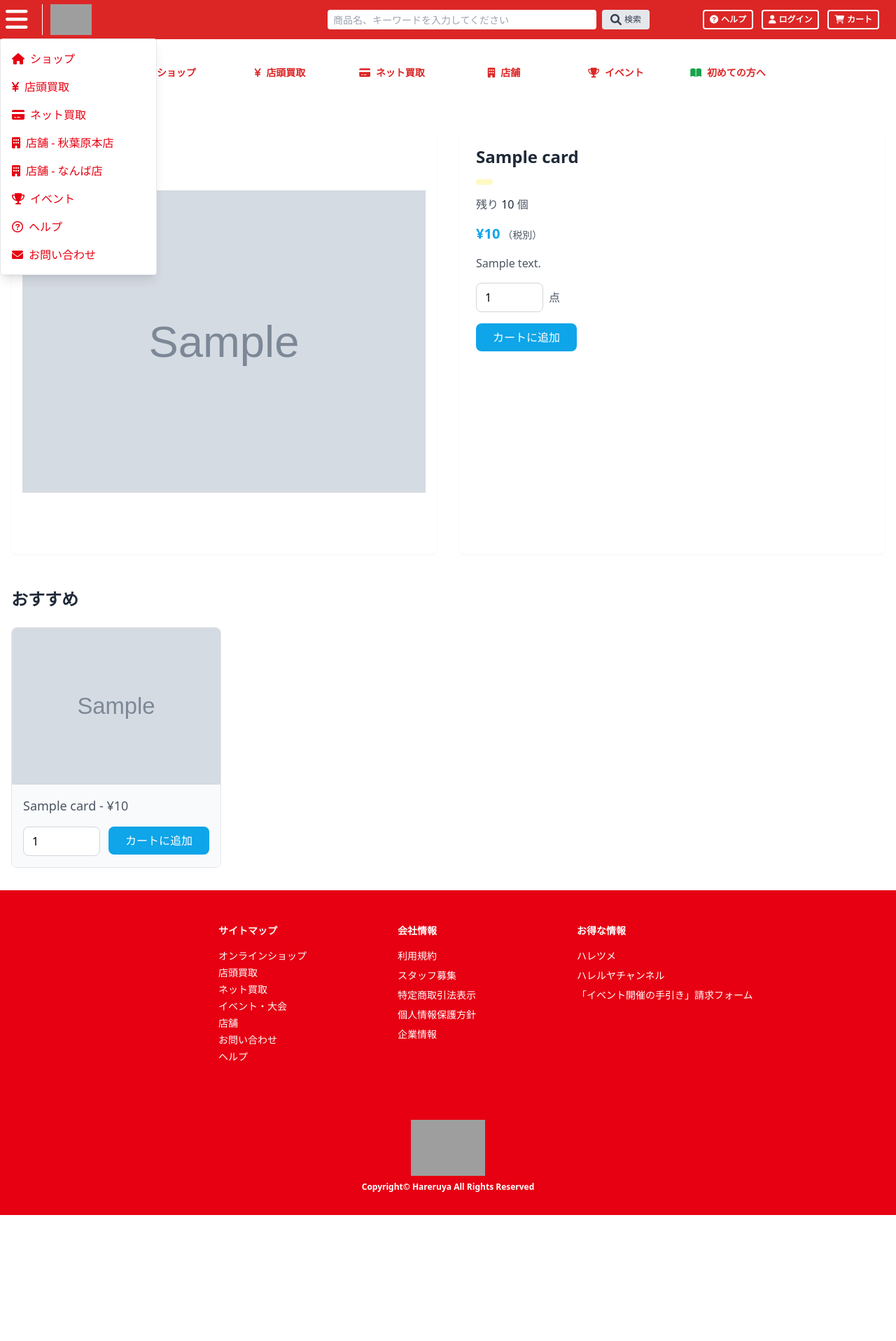
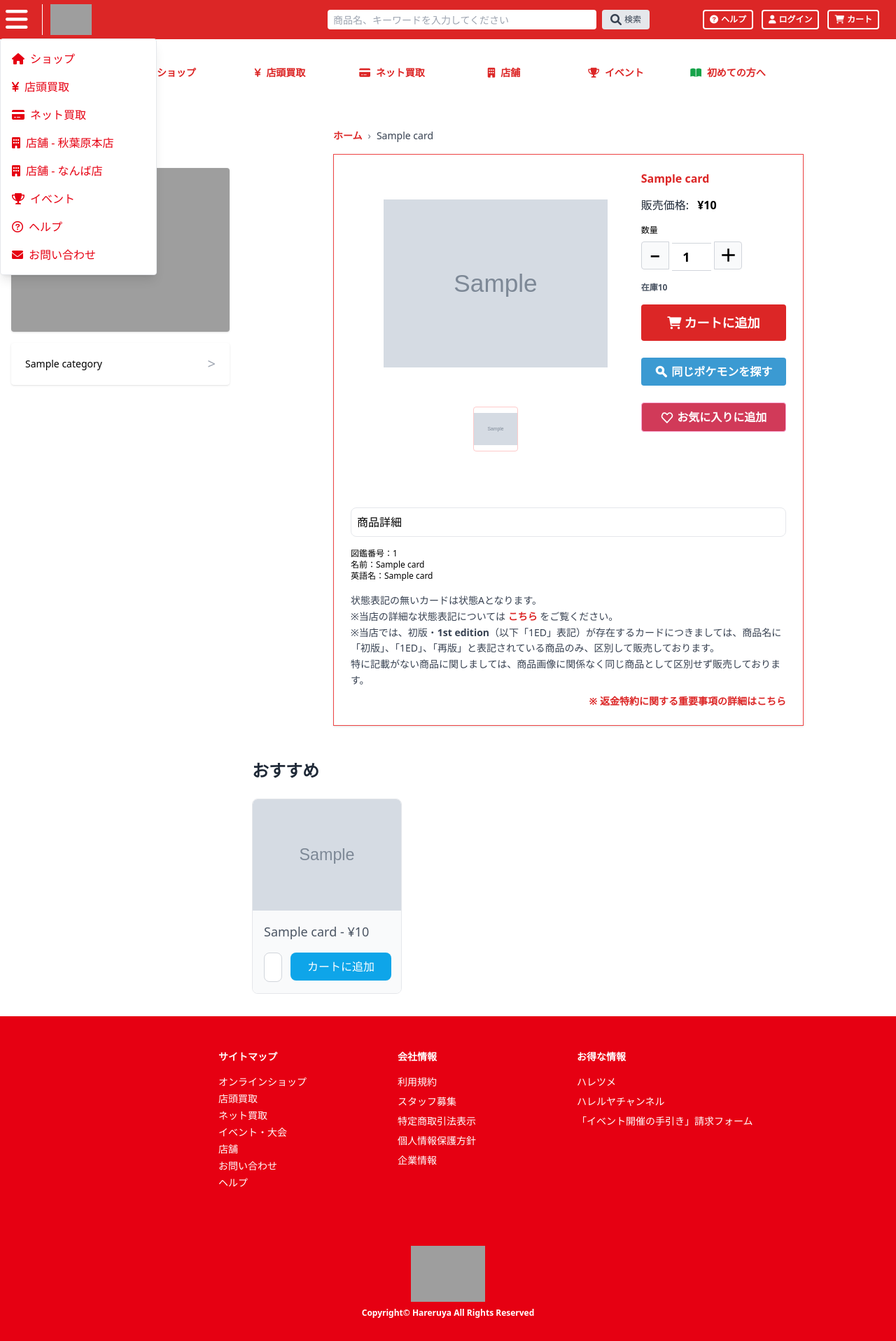
Before and after one commit to yamada0914/django-practice, a Django app: page /products/1/ in a window 1280 px wide. Shown: the whole page at 70% size. Before the commit the page ends 1736 px from the top, so only its background shows below. Run offline with Django 3.2, Linux system fonts and the light colour scheme; tables that the repository leaves empty hold one stand-in row (values such as "Sample post"); grey boxes marked "Sample" are stand-in pictures; some libraries are stand-ins or nearby versions; grey boxes are pictures that could not be loaded.

Commit message:
カード詳細画面のデザイン修正

```diff
--- a/base/management/commands/fetch_images.py
+++ b/base/management/commands/fetch_images.py
@@ -84,7 +84,7 @@ class Command(BaseCommand):
         finally:
             driver.quit()
 
-    def get_image_save_path(self, img_url, base_dir='static/Cards') -> str:
+    def get_image_save_path(self, img_url, base_dir='static/items') -> str:
         """画像の保存先パスを生成"""
         img_filename = os.path.basename(img_url)
         return os.path.join(base_dir, img_filename)
--- a/base/models/item_models.py
+++ b/base/models/item_models.py
@@ -42,7 +42,7 @@ class Card(models.Model):
     id = models.CharField(default=create_id, primary_key=True,
                           max_length=22, editable=False)
     pokemon_id = models.CharField(default='', max_length=50)
-    name = models.CharField(default='', max_length=50)
+    name = models.CharField(default='', max_length=100)
     pokemon_name = models.CharField(default='', max_length=50)
     english_name = models.CharField(default='', max_length=50)
     price = models.PositiveIntegerField(default=0)
@@ -57,6 +57,26 @@ class Card(models.Model):
     pack = models.ForeignKey(
         Pack, on_delete=models.SET_NULL, null=True, blank=True, related_name='cards')
     tags = models.ManyToManyField(Tag)
+    rarity = models.CharField(
+        max_length=10, blank=True, default='')
+    type = models.CharField(max_length=10, blank=True, default='')
+    number = models.CharField(
+        max_length=20, blank=True, default='')  # 例: 001/100
+    series_code = models.CharField(
+        max_length=20, blank=True, default='')  # 例: SV9
 
     def __str__(self):
         return self.name
+
+    @property
+    def display_name(self):
+        parts = [self.name]
+        if self.rarity:
+            parts.append(f'({self.rarity})')
+        if self.type:
+            parts.append(f'{{{self.type}}}')
+        if self.number:
+            parts.append(f'〈{self.number}〉')
+        if self.series_code:
+            parts.append(f'[{self.series_code}]')
+        return ''.join(parts)
--- a/config/settings.py
+++ b/config/settings.py
@@ -34,6 +34,7 @@ INSTALLED_APPS = [
     'django.contrib.sessions',
     'django.contrib.messages',
     'django.contrib.staticfiles',
+    'django.contrib.humanize',
     'base',
 ]
 
--- /dev/null
+++ b/data/csv/packs_bulk.csv
@@ -0,0 +1,5 @@
+name,slug,category_slug
+バトルトレーナーズ,battle-trainers,sv
+シャイニートレジャーex,shiny-treasure,ss
+レジェンダリートレジャーズ,legendary-treasures,sv
+sv1a,sv1a,sv
--- a/templates/pages/item.html
+++ b/templates/pages/item.html
@@ -1,68 +1,138 @@
-{% extends 'base.html' %} {% block main %}
+{% extends 'base.html' %}
+{% load humanize %}
+{% block main %}
 <div class="container mx-auto px-4 py-8">
-  <div class="grid grid-cols-1 gap-8 lg:grid-cols-2">
-    <!-- 商品画像 -->
-    <div class="overflow-hidden rounded-lg bg-white shadow-sm">
-      <img src="/{{ object.image }}" class="aspect-square h-auto w-full object-contain p-4" alt="{{ object.name }}" />
+  <div class="flex flex-col lg:flex-row gap-8 justify-center items-start">
+    {% include 'snippets/sidebar.html' %}
+    <main class="flex-1 flex flex-col items-center">
+      <!-- パンクズリスト -->
+      <nav class="text-sm text-gray-500 mb-4 w-full max-w-2xl mx-auto" aria-label="Breadcrumb">
+        <ol class="list-reset flex">
+          <li><a href="/" class="hover:underline text-red-600 font-bold">ホーム</a></li>
+          {% if object.pack and object.pack.category %}
+          <li><span class="mx-2">›</span></li>
+          <li>
+            <a href="/category/{{ object.pack.category.slug }}/" class="hover:underline">
+              {{ object.pack.category.name }}
+            </a>
+          </li>
+          <li><span class="mx-2">›</span></li>
+          <li>
+            <a href="/pack/{{ object.pack.slug }}/" class="hover:underline">
+              {{ object.pack.name }}
+            </a>
+          </li>
+          {% endif %}
+          <li><span class="mx-2">›</span></li>
+          <li class="text-gray-700">{{ object.name }}</li>
+        </ol>
+      </nav>
+      <div class="bg-white border border-red-500 shadow p-6 w-full max-w-2xl mx-auto">
+        <!-- 2カラム：画像＋サムネイル／商品情報＋ボタン -->
+        <div class="flex flex-row mb-16">
+          <!-- 左カラム：商品画像＋サムネイル -->
+          <div class="flex flex-col w-2/3 items-center">
+            <img src="/{{ object.image }}" class="aspect-square h-80 w-80 object-contain mx-auto mb-4"
+              alt="{{ object.name }}" />
+            <img src="/{{ object.image }}" class="h-16 w-16 object-contain border border-red-200 rounded mb-4"
+              alt="{{ object.name }} thumbnail" />
           </div>
+          <!-- 右カラム：商品情報・カート・ボタン -->
+          <div class="flex flex-col w-1/3">
+            <!-- 商品名（公式風・赤・太字・改行あり） -->
+            <h2 class="mb-4 font-bold text-red-600 break-words leading-tight">
+              {{ object.name }}
+            </h2>
+            <!-- 価格（公式風） -->
+            <div class="mb-4 text-gray-800">
+              <span class="mr-2">販売価格:</span>
+              <span class="font-extrabold text-black">¥{{ object.price|intcomma }}</span>
+            </div>
+            <!-- 数量選択（Alpine.jsで公式風UI） -->
+            <div class="mb-2 text-xs">数量</div>
+            <div x-data="{ qty: 1 }" class="flex items-center mb-4">
+              <form action="/cart/add/" method="POST" class="">
+                {% csrf_token %}
 
-    <!-- 商品情報 -->
-    <div class="rounded-lg bg-white p-6 shadow-sm">
-      <h2 class="mb-4 text-2xl font-bold text-gray-800">{{object.name}}</h2>
-      <div class="space-y-4">
-        <!-- カテゴリーとタグ -->
-        <div class="flex flex-wrap gap-2">
-          <a href="/categories/{{object.category.slug}}/"
-            class="inline-flex items-center rounded-full bg-yellow-100 px-3 py-1 text-sm font-medium text-yellow-800">
-            {{object.category.name}}
-          </a>
-          {% for tag in object.tags.all %}
-          <a href="/tags/{{tag.slug}}/"
-            class="inline-flex items-center rounded-full bg-gray-100 px-3 py-1 text-sm font-medium text-gray-800">
-            #{{tag}}
-          </a>
-          {% endfor %}
+                <button type="button"
+                  class="w-10 h-10 border border-gray-300 rounded-l text-2xl font-bold bg-gray-50 hover:bg-gray-100"
+                  @click="if(qty>1) qty--">−</button>
+                <input type="hidden" name="item_pk" value="{{object.pk}}" />
+                <input type="number" name="quantity" :value="qty" min="1" max="{{ object.stock }}"
+                  class="w-14 h-10 border-t border-b border-gray-300 text-center text-lg font-bold" readonly>
+                <button type="button"
+                  class="w-10 h-10 border border-gray-300 rounded-r text-2xl font-bold bg-gray-50 hover:bg-gray-100"
+                  @click="if(qty<{{ object.stock }}) qty++">＋</button>
+              </form>
             </div>
-
-        <!-- 在庫と価格 -->
-        <p class="text-gray-600">
-          残り
-          <span class="font-medium text-gray-800">{{object.stock}}</span> 個
-        </p>
-        <p class="text-primary-500 text-xl font-bold">
-          ¥{{object.price}}<span class="ml-1 text-sm font-normal text-gray-600">（税別）</span>
-        </p>
-        <p class="text-gray-600">{{object.description}}</p>
-
-        <!-- カートに追加フォーム -->
-        <form action="/cart/add/" method="POST" class="space-y-4">
-          {% csrf_token %}
-          <input type="hidden" name="item_pk" value="{{object.pk}}" />
-          <div class="flex items-center space-x-2">
-            <input type="number"
-              class="focus:ring-primary-500 focus:border-primary-500 w-24 rounded-lg border border-gray-300 px-3 py-2 transition-colors focus:ring-2"
-              name="quantity" value="1" max="{{object.stock}}" />
-            <span class="text-gray-600">点</span>
-          </div>
+            <!-- 在庫（公式風） -->
+            <div class="mb-4 text-xs text-gray-600 font-bold">在庫{{ object.stock }}</div>
             {% if object.stock == 0 %}
             <button type="submit"
-            class="w-full cursor-not-allowed rounded-lg bg-yellow-100 px-6 py-2 text-yellow-800 opacity-75 sm:w-auto"
-            disabled>
-            売り切れ
-          </button>
+              class="w-full rounded bg-yellow-100 px-6 py-3 text-yellow-800 font-bold opacity-75 cursor-not-allowed"
+              disabled>売り切れ</button>
             {% else %}
             <button type="submit"
-            class="bg-primary-500 hover:bg-primary-600 w-full rounded-lg px-6 py-2 text-white transition-colors sm:w-auto">
-            カートに追加
-          </button>
+              class="w-full rounded bg-red-600 hover:bg-red-700 px-6 py-3 text-white font-bold text-lg transition mb-6"><i
+                class="fas fa-shopping-cart mr-1"></i>カートに追加</button>
             {% endif %}
-        </form>
+
+            <a href="#"
+              class="w-full rounded bg-[#3B9AD2] hover:bg-blue-600 items-center py-2 text-white font-bold text-center mb-6 flex items-center justify-center">
+              <!-- Heroicons: Magnifying Glass -->
+              <svg xmlns="http://www.w3.org/2000/svg" class="w-5 h-5 mr-1" viewBox="0 0 24 24" fill="none"
+                stroke="currentColor" stroke-width="2">
+                <path stroke-linecap="round" stroke-linejoin="round"
+                  d="M15.5 14h-.79l-.28-.27A6.471 6.471 0 0016 9.5 6.5 6.5 0 109.5 16c1.61 0 3.09-.59 4.23-1.57l.27.28v.79l5 4.99a1 1 0 001.41-1.41l-4.99-5zm-6 0C7.01 14 5 11.99 5 9.5S7.01 5 9.5 5 14 7.01 14 9.5 11.99 14 9.5 14z" />
+              </svg>
+              同じポケモンを探す
+            </a>
+            <a href="#"
+              class="w-full rounded bg-[#d13a59] hover:bg-pink-200 px-6 py-2 text-white font-bold text-center border border-pink-300 flex items-center justify-center">
+              <!-- Heroicons: Heart -->
+              <svg xmlns="http://www.w3.org/2000/svg" class="w-5 h-5 mr-1" fill="none" viewBox="0 0 24 24"
+                stroke="currentColor" stroke-width="2">
+                <path stroke-linecap="round" stroke-linejoin="round"
+                  d="M4.318 6.318a4.5 4.5 0 016.364 0L12 7.636l1.318-1.318a4.5 4.5 0 116.364 6.364L12 21.364l-7.682-7.682a4.5 4.5 0 010-6.364z" />
+              </svg>
+              お気に入りに追加
+            </a>
+          </div>
+        </div>
+        <!-- 商品詳細・注意書き（赤枠内） -->
+        <div class="w-full mt-8">
+          <div class="border rounded-lg items-center mb-4 p-2">
+            <h3 class="">商品詳細</h3>
+          </div>
+          <div class="text-xs">
+            <div>
+              図鑑番号：{{object.pokemon_id}}
+            </div>
+            <div>
+              名前：{{object.pokemon_name}}
+            </div>
+            <div class="mb-4">
+              英語名：{{object.english_name}}
+            </div>
+            <div class="text-gray-700 text-sm leading-relaxed">
+              状態表記の無いカードは状態Aとなります。<br>
+              ※当店の詳細な状態表記については
+              <a href="/pages/condition" class="text-red-600 font-bold">こちら</a>
+              をご覧ください。<br>
+              ※当店では、初版・<span class="font-bold">1st
+                edition</span>（以下「1ED」表記）が存在するカードにつきましては、商品名に「初版」、「1ED」、「再版」と表記されている商品のみ、区別して販売しております。<br>
+              特に記載がない商品に関しましては、商品画像に関係なく同じ商品として区別せず販売しております。
+            </div>
+            <div class="flex justify-end mt-2">
+              <a href="/pages/return-policy" class="text-red-600 font-bold text-sm">
+                ※ 返金特約に関する重要事項の詳細はこちら
+              </a>
             </div>
           </div>
         </div>
-
+      </div>
       <!-- おすすめ商品 -->
-  <div class="mt-12">
+      <div class="mt-12 w-full max-w-5xl mx-auto">
         <h2 class="mb-6 text-2xl font-bold text-gray-800">おすすめ</h2>
         <div class="grid grid-cols-2 gap-4 sm:grid-cols-3 lg:grid-cols-4">
           {% for object in ADDTIONAL_ITEMS %}
@@ -70,5 +140,7 @@
           {% endfor %}
         </div>
       </div>
+    </main>
+  </div>
 </div>
 {% endblock %}
```
Also changed, not shown: data/csv/items_bulk.csv (added, +11 -0 lines), base/migrations/0007_auto_20250724_1332.py (added), base/migrations/0008_rename_set_code_card_series_code.py (added). Lines whose indentation alone changed are shown as unchanged.
